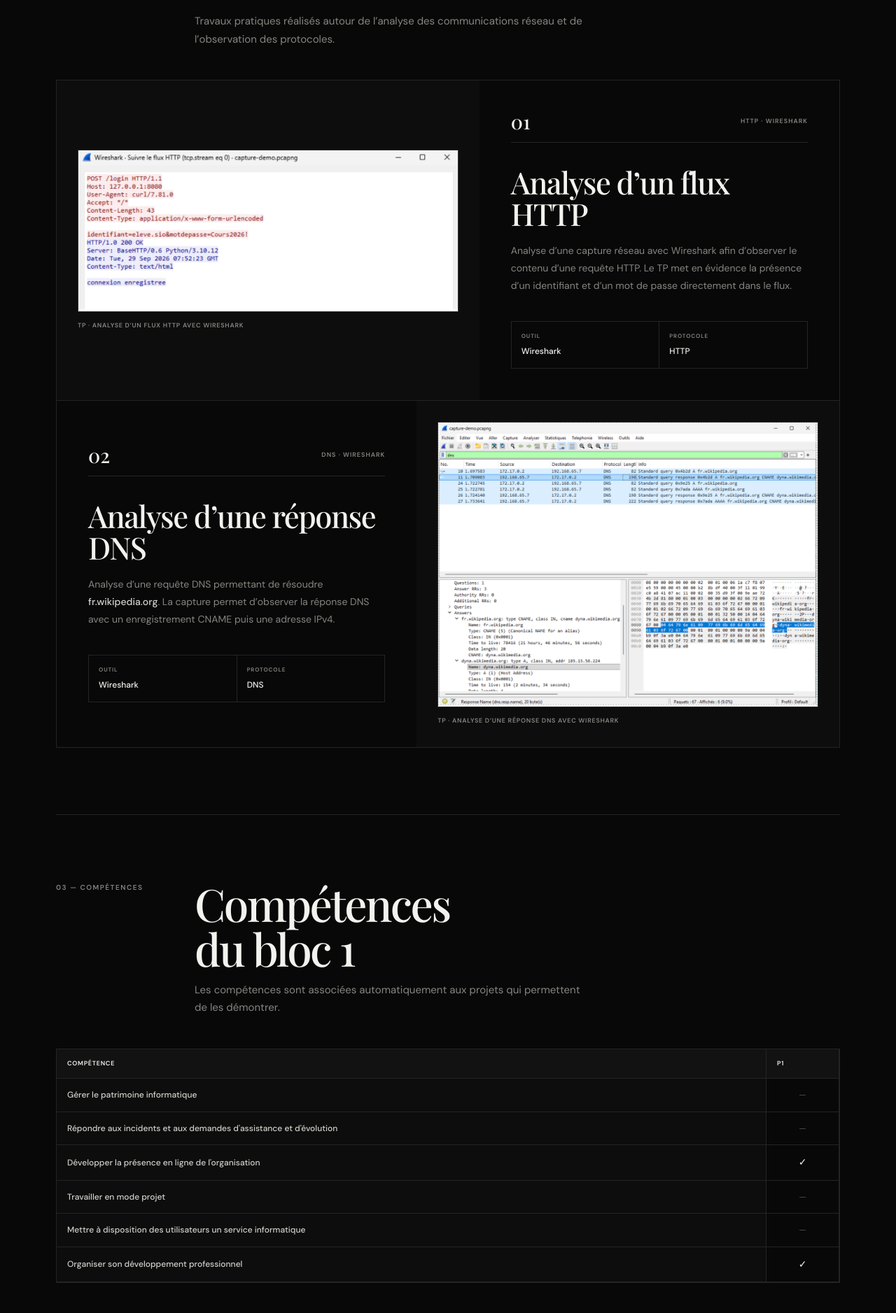
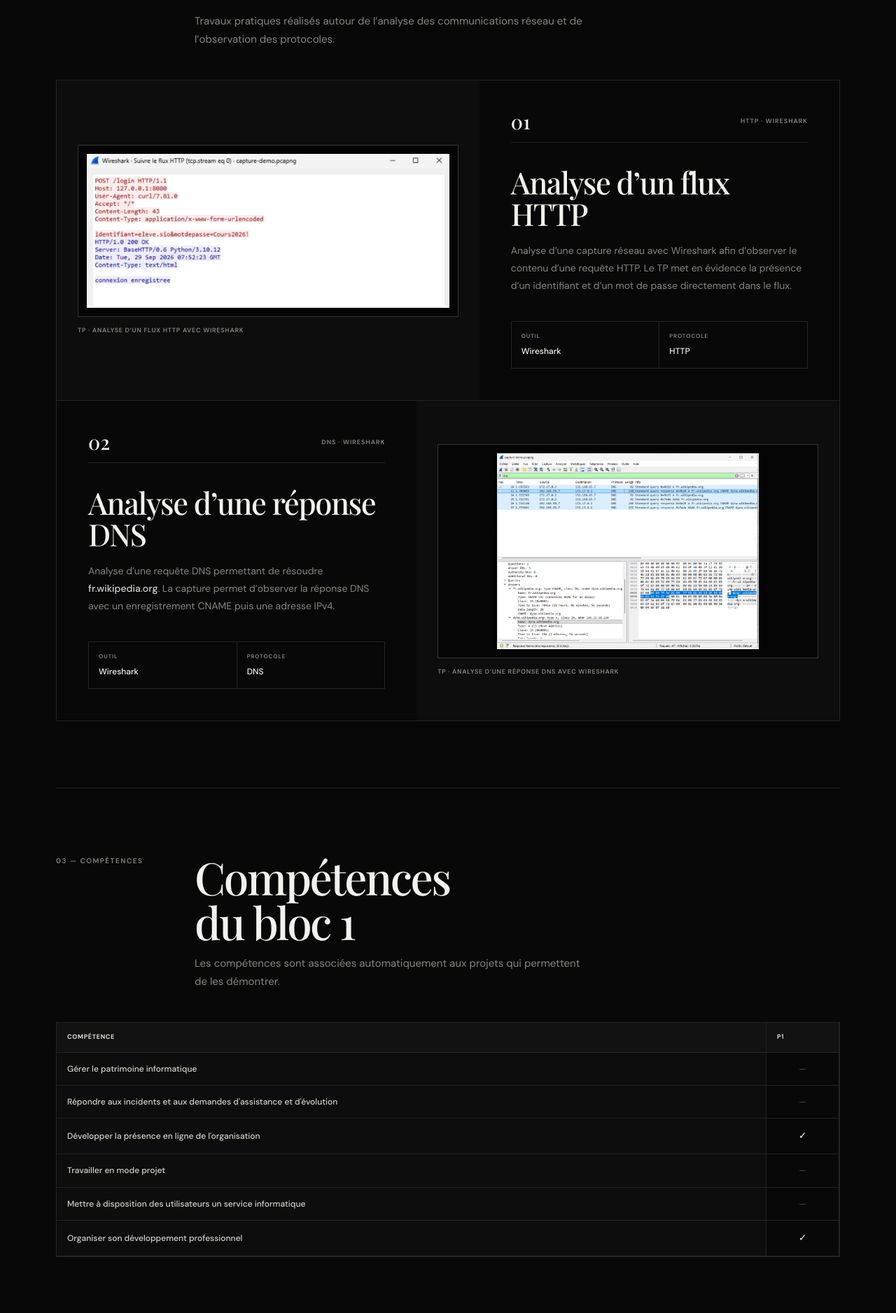
Before and after one commit to mohamed-amineAissaoui/mohamed-amineAissaoui.github.io, a Jekyll site: the page built from index.html, in a window 1280 px wide. Shown: the part 1332-3209 px from the top of the page at 70% size. Built offline with Jekyll 4.4.1, drawn with Linux system fonts in a browser that asks for light colours.

Commit message:
Update style.css

```diff
--- a/css/style.css
+++ b/css/style.css
@@ -601,30 +601,40 @@ nav a:hover::after {
 
 
 .network-image-frame {
+  width: 100%;
+  max-width: 620px;
+
+  margin: 0 auto;
+
+  padding: 12px;
 
   overflow: hidden;
 
   border: 1px solid var(--border-light);
 
   background: #050505;
-
 }
 
-
 .network-image-frame img {
-
   display: block;
 
-  width: 100%;
+  width: auto;
+  max-width: 100%;
+  max-height: 280px;
 
-  max-height: 430px;
+  height: auto;
+
+  margin: 0 auto;
 
   object-fit: contain;
 
   border: none;
 
-  transition: transform 0.5s ease;
+  transition: transform 0.4s ease;
+}
 
+.network-project:hover .network-image-frame img {
+  transform: scale(1.015);
 }
 
 
```
